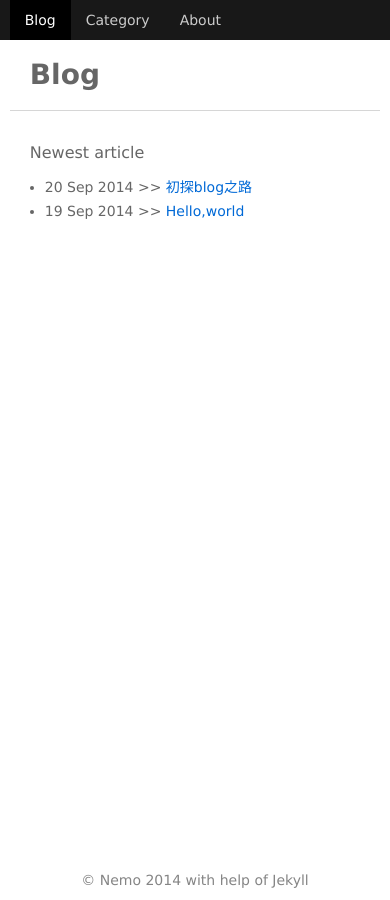
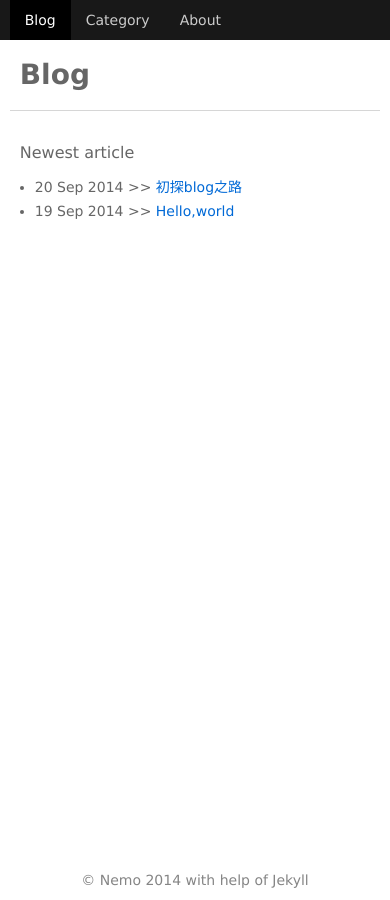
Before and after one commit to Caesor/caesor.github.io, a Jekyll site: the page built from index.html, in a window 390 px wide. Built offline with Jekyll 4.4.1, drawn with Linux system fonts in a browser that asks for light colours.

Commit message:
resize the padding of blog pages

```diff
--- a/css/layout.css
+++ b/css/layout.css
@@ -26,7 +26,7 @@ header ul li.selected a{color:#fff;}
 footer{position:absolute;bottom:0;width: 100%;text-align:center;color:#858585;line-height:40px;}
 
 @media screen and (max-width: 800px){
-	header ul{width:95%;overflow:hidden;margin:0 auto;}
-	.wall{width: 95%;margin: 0 auto;padding:40px 0;color:#666666;}
+	header ul, .wall{width:95%;}
+	.nav_font, .content_part{padding: 20px 10px;}
 	.content_part_right{display:none;}
 }
```
